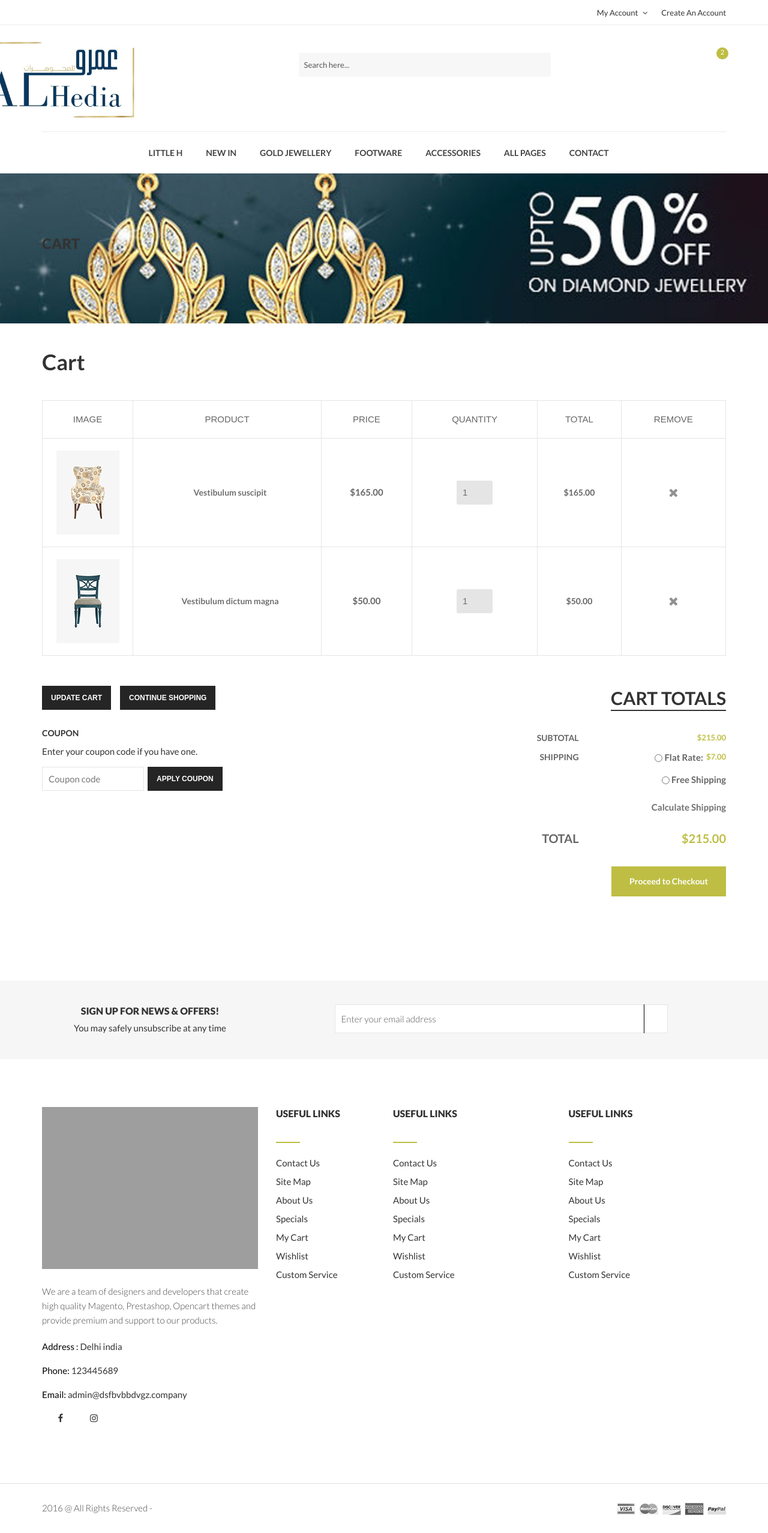
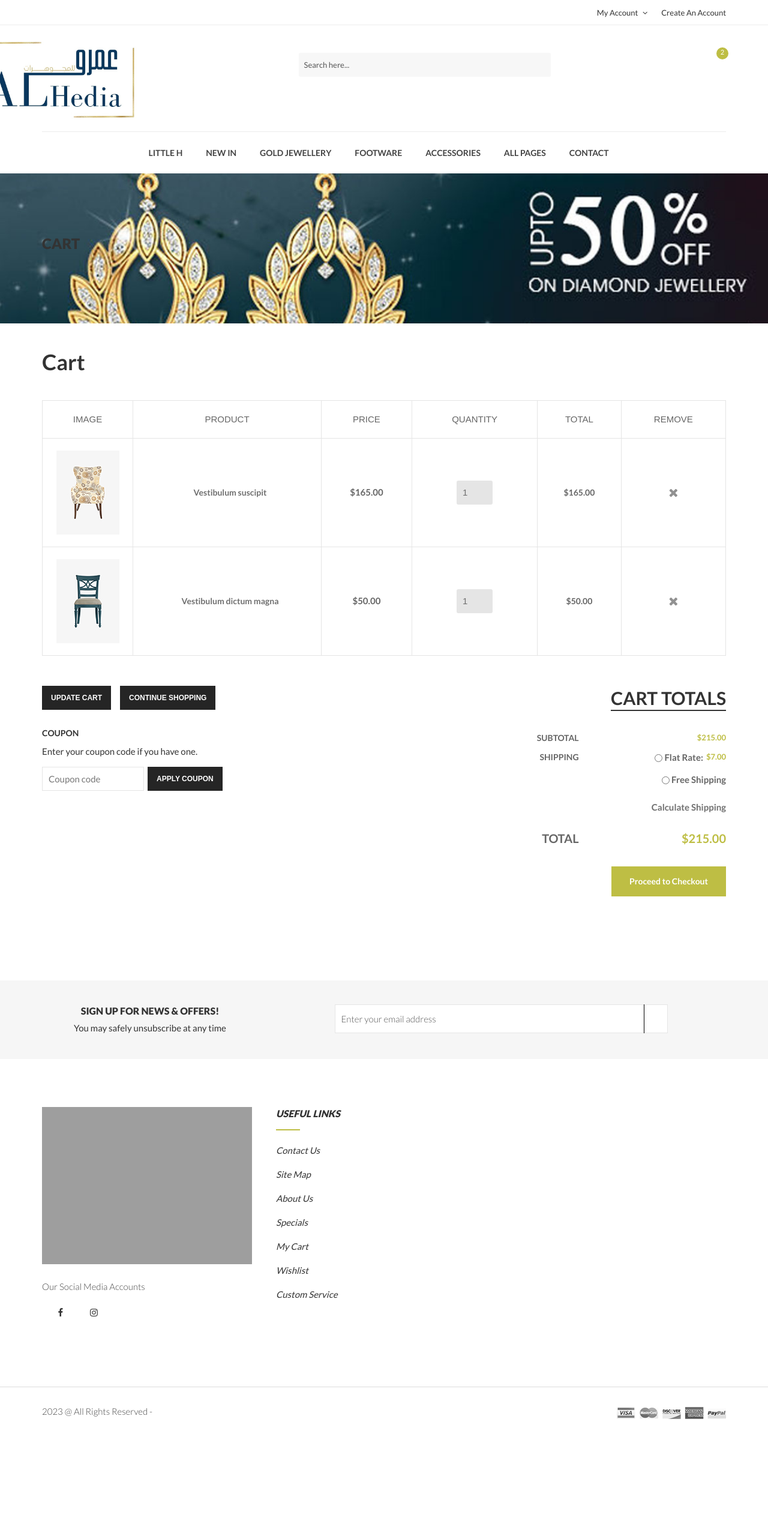
Before and after one commit to Magdy372/jewelary_project, a PHP site: page /cart.php in a window 1280 px wide. Shown: the whole page at 60% size. After the commit the page ends 2365 px from the top, so only its background shows below. Run offline with PHP 8.4, Linux system fonts and the light colour scheme; some libraries are stand-ins or nearby versions; grey boxes are pictures that could not be loaded.

Commit message:
add some changes in the footer

```diff
--- a/css/style.css
+++ b/css/style.css
@@ -60,7 +60,7 @@ body {}
 
 .menu-search-box {
 	margin-left: -60%;
-	padding-left: -60%;
+	padding-left: -60;
 }
 .ptb-10{padding:10px 0}
 .ptb-25{padding:25px 0}
@@ -1241,51 +1241,56 @@ a.shopnow{
 }
 
 /* ---------13.Footer-Area-Start---------- */
-.footer-area{
-	background:#2E2D25;
-}
+.footer-area {
+	background: #2E2D25;
+	padding-top: 80px;
+	padding-bottom: 80px;
+	color: #fff;
+}
+
 .footer-logo {
-    display: block;
 	margin-bottom: 25px;
 }
-.footer-wrapper > p {
-  color: #fff;
+
+.footer-wrapper p {
 	line-height: 24px;
 	margin-bottom: 20px;
 }
-.footer-wrapper ul li{
-	color: #ffffff;
-	display: block;
+
+.footer-wrapper ul li {
 	line-height: 25px;
 	margin-bottom: 15px;
 }
-.footer-wrapper ul li a{
-	color:#fff;
-}
-.footer-wrapper ul li a:hover{
-	color:#bebe44;
-}
-.footer-wrapper > ul li span {
+
+.footer-wrapper ul li a {
+	color: #fff;
+}
+
+.footer-wrapper ul li a:hover {
+	color: #bebe44;
+}
+
+.footer-wrapper ul li span {
 	text-transform: capitalize;
-	color:#000;
+	color: #000;
 }
 
 ul.footer-social li {
 	display: inline-block;
 }
+
 ul.footer-social li a {
 	color: #fff;
 	display: block;
 	height: 35px;
 	width: 35px;
 }
-.footer-wrapper ul.footer-social li {
-    margin-bottom: 0;
-}
-.footer-title{
-	position:relative;
-	margin-bottom:21px;
-}
+
+.footer-title {
+	margin-bottom: 21px;
+	position: relative;
+}
+
 .footer-title::before {
 	background: #bebe44 none repeat scroll 0 0;
 	bottom: 0;
@@ -1294,7 +1299,8 @@ ul.footer-social li a {
 	position: absolute;
 	width: 40px;
 }
-.footer-title a h3{
+
+.footer-title a h3 {
 	color: #ffffff;
 	font-size: 16px;
 	font-weight: 900;
@@ -1302,64 +1308,41 @@ ul.footer-social li a {
 	padding-bottom: 17px;
 	text-transform: uppercase;
 }
-ul.usefull-link li {
-    margin-bottom: 6px;
-}
-ul.usefull-link li a {
+
+ul.useful-link li a {
 	color: #ffffff;
 	text-transform: capitalize;
-	transition:all .3s;
-}
-ul.usefull-link li a:hover{
-	margin-left:8px;
-	color:#bebe44;
-}
-.footer-wrapper-strong > a {
-    float: left;
-}
-.wrapper-strong-span > p {
-  color: #fff;
-  float: left;
-  line-height: 25px;
-  margin-top: 21px;
-}
-.wrapper-strong-span > p {
-	float: left;
-	line-height: 25px;
-	margin-top: 21px;
-}
-.footer-wrapper-img{
-	overflow:hidden;
-}
-.footer-wrapper-img img{
-	transition:all.4s;
-}
-.footer-wrapper-img img:hover{
-	transform: scale(1.1);
-}
-.footer-wrapper-img > a {
-    float: left;
-    margin-bottom: 10px;
-    margin-right: 10px;
-    width: 29%;
-}
-.footer-wrapper-img > a {
-    overflow: hidden;
-}
-.footer-wrapper > a {
+	transition: all .3s;
+}
+
+ul.useful-link li a:hover {
+	margin-left: 8px;
+	color: #bebe44;
+}
+
+.footer-wrapper a {
 	color: #ffffff;
 	display: inline-block;
 	font-style: italic;
 }
-.footer-wrapper > a:hover{
-	color:#bebe44;
-}
+
+.footer-wrapper a:hover {
+	color: #bebe44;
+}
+
 .footer-wrapper a i {
 	float: right;
 	margin-left: 10px;
 	margin-top: 4px;
 }
 
+.footer-wrapper-img img {
+	transition: all .4s;
+}
+
+.footer-wrapper-img img:hover {
+	transform: scale(1.1);
+}
 .copyright-area {
     background: #25241d none repeat scroll 0 0;
     padding: 30px 0;
--- a/partials/footer.php
+++ b/partials/footer.php
@@ -40,77 +40,27 @@
 							<div class="footer-logo">
 								<a href="#"><img src="./img/logo-4.png" alt="" /></a>
 							</div>
-							<p>We are a team of designers and developers that create high quality Magento, Prestashop, Opencart themes and provide premium and  support to our products.</p>
-							<ul>
-								<li>
-									<span>Address : </span> Delhi india
-								</li>
-								<li>
-									<span>Phone: </span> 123445689
-								</li>
-								<li>
-									<span>Email:</span> <a href="#">admin@dsfbvbbdvgz.company</a>
-								</li>
-							</ul>
+							<p>Our Social Media Accounts</p>
 							<ul class="footer-social">
 								<li><a href="https://www.facebook.com/profile.php?id=61551954653039&mibextid=LQQJ4d"><i class="fa fa-facebook"></i></a></li>
 								<li><a href="https://instagram.com/amralhedia?igshid=OGQ5ZDc2ODk2ZA%3D%3D&utm_source=qr"><i class="fa fa-instagram"></i></a></li>
-
 							</ul>
 						</div>
 					</div>
 					<div class="col-lg-2 col-md-3 hidden-sm col-xs-12 mar_b-30">
 						<div class="footer-wrapper">
 							<div class="footer-title">
-								<a href="#"><h3>useful links</h3></a>
+								<a href="#"><h3>Useful Links</h3></a>
 							</div>
-							<div class="footer-wrapper">
-								<ul class="usefull-link">
-									<li><a href="#">Contact us</a></li>
-									<li><a href="sitemap.html">Site map</a></li>
-									<li><a href="#">About us</a></li>
-									<li><a href="#">Specials</a></li>
-									<li><a href="#">My Cart</a></li>
-									<li><a href="#">Wishlist</a></li>
-									<li><a href="#">Custom service</a></li>
-								</ul>
-							</div>
-						</div>
-					</div>
-					<div class="col-lg-3 hidden-md hidden-sm col-xs-12 mar_b-30">
-						<div class="footer-wrapper">
-							<div class="footer-title">
-								<a href="#"><h3>useful links</h3></a>
-							</div>
-							<div class="footer-wrapper">
-								<ul class="usefull-link">
-									<li><a href="#">Contact us</a></li>
-									<li><a href="sitemap.html">Site map</a></li>
-									<li><a href="#">About us</a></li>
-									<li><a href="#">Specials</a></li>
-									<li><a href="#">My Cart</a></li>
-									<li><a href="#">Wishlist</a></li>
-									<li><a href="#">Custom service</a></li>
-								</ul>
-							</div>
-						</div>
-					</div>
-					<div class="col-lg-3 col-md-4 col-sm-6 col-xs-12">
-						<div class="footer-wrapper">
-							<div class="footer-title">
-								<a href="#"><h3>useful links</h3></a>
-							</div>
-							<div class="footer-wrapper">
-								<ul class="usefull-link">
-									<li><a href="#">Contact us</a></li>
-									<li><a href="sitemap.html">Site map</a></li>
-									<li><a href="#">About us</a></li>
-									<li><a href="#">Specials</a></li>
-									<li><a href="#">My Cart</a></li>
-									<li><a href="#">Wishlist</a></li>
-									<li><a href="#">Custom service</a></li>
-								</ul>
-							</div>
+							<ul class="useful-link">
+								<li><a href="#">Contact Us</a></li>
+								<li><a href="sitemap.html">Site Map</a></li>
+								<li><a href="#">About Us</a></li>
+								<li><a href="#">Specials</a></li>
+								<li><a href="#">My Cart</a></li>
+								<li><a href="#">Wishlist</a></li>
+								<li><a href="#">Custom Service</a></li>
+							</ul>
 						</div>
 					</div>
 				</div>
@@ -123,7 +73,7 @@
 				<div class="row">
 					<div class="col-lg-6 col-md-6 col-sm-6 col-xs-12 mar_b-30">
 						<div class="copyright text-left">
-							<p>2016 @ All Rights Reserved - <a href="#"></a></p>
+							<p>2023 @ All Rights Reserved - <a href="#"></a></p>
 						</div>
 					</div>
 					<div class="col-lg-6 col-md-6 col-sm-6 col-xs-12">
```
Lines whose indentation alone changed are shown as unchanged.
